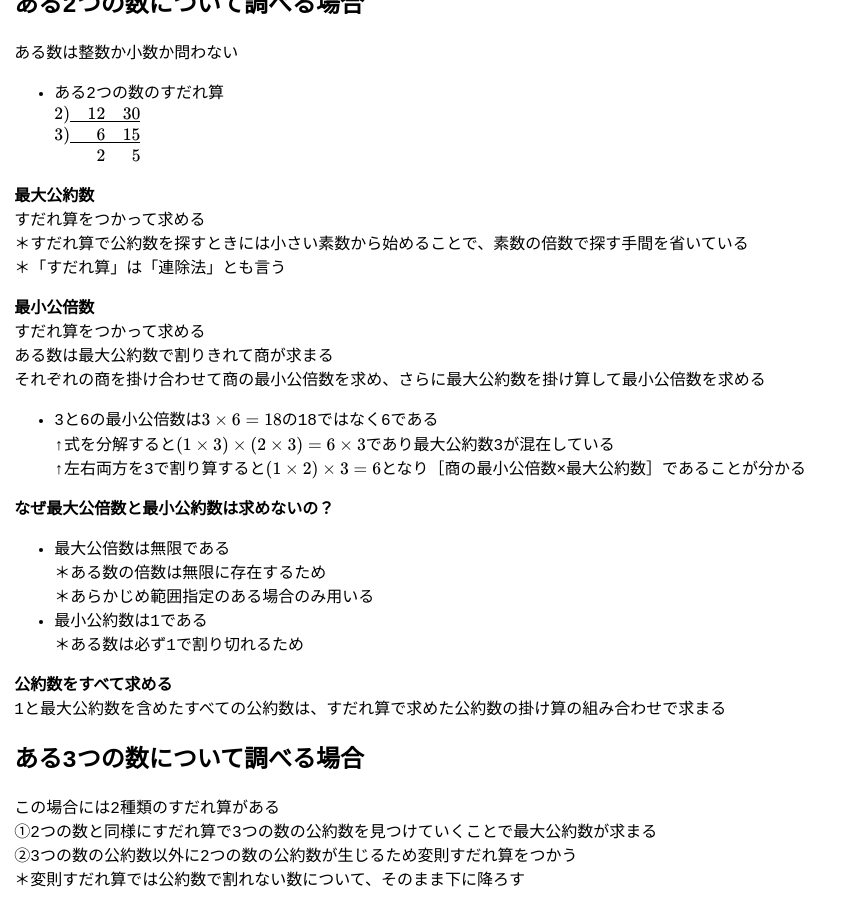
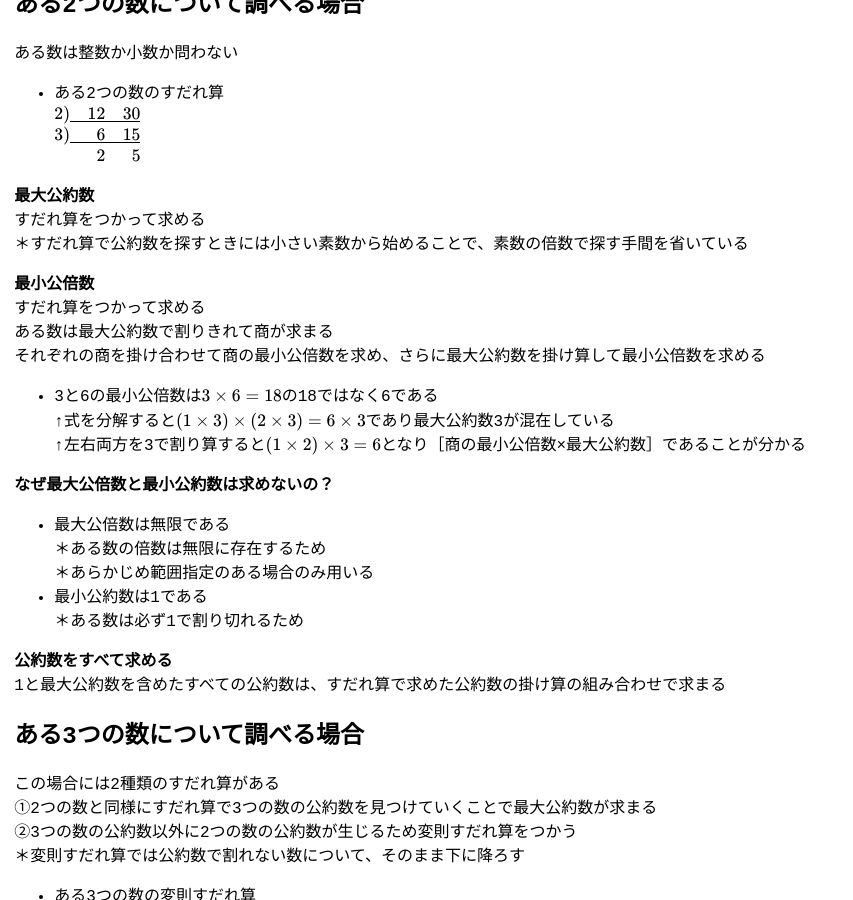
Before and after one commit to zoldof/algo-notes-ci, a Jekyll site: the page built from dist/shougaku/index.md, in a window 1280 px wide and 900 px high, scrolled down 4599 px. Shown: the whole window, without its empty margins (0-853 px from the left). Built offline with Jekyll 4.4.1, drawn with Linux system fonts in a browser that asks for light colours.

Commit message:
Update index.md

```diff
--- a/dist/shougaku/index.md
+++ b/dist/shougaku/index.md
@@ -186,7 +186,6 @@ $\hspace{0.9em} \phantom{000}2 \phantom{000}5$
 **最大公約数**
 すだれ算をつかって求める
 ＊すだれ算で公約数を探すときには小さい素数から始めることで、素数の倍数で探す手間を省いている
-＊「すだれ算」は「連除法」とも言う
 
 **最小公倍数**
 すだれ算をつかって求める
```
